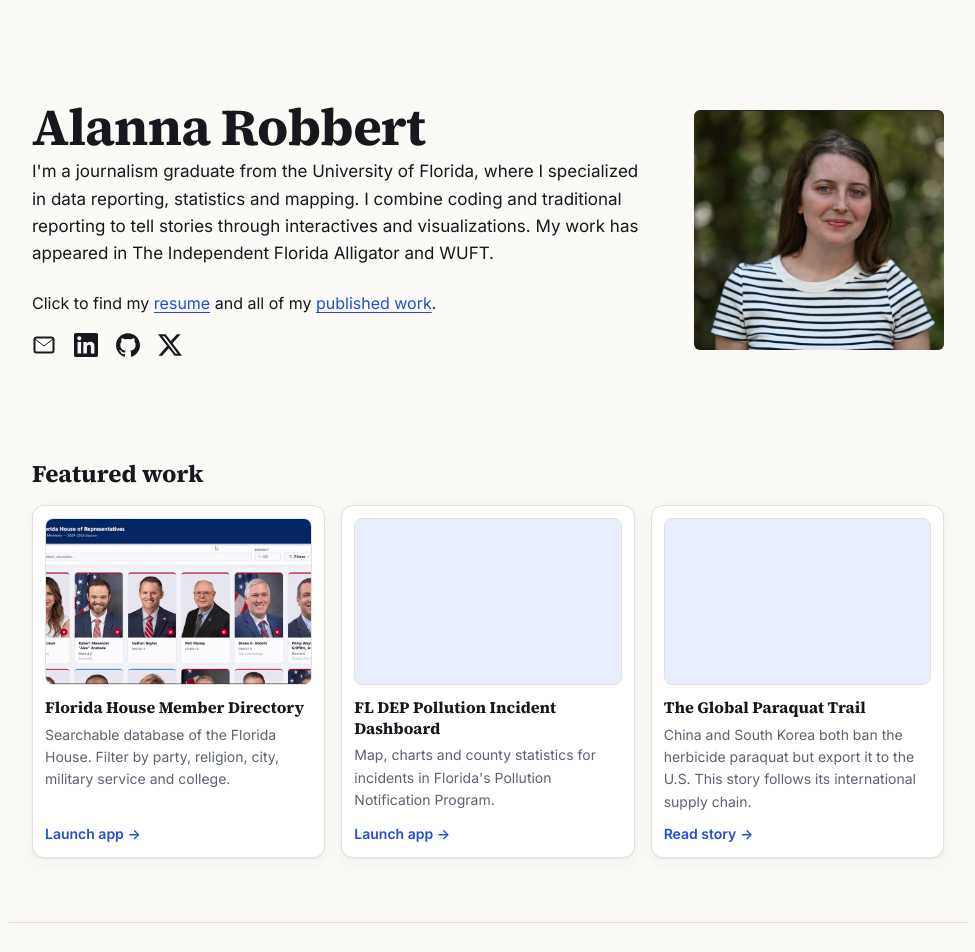
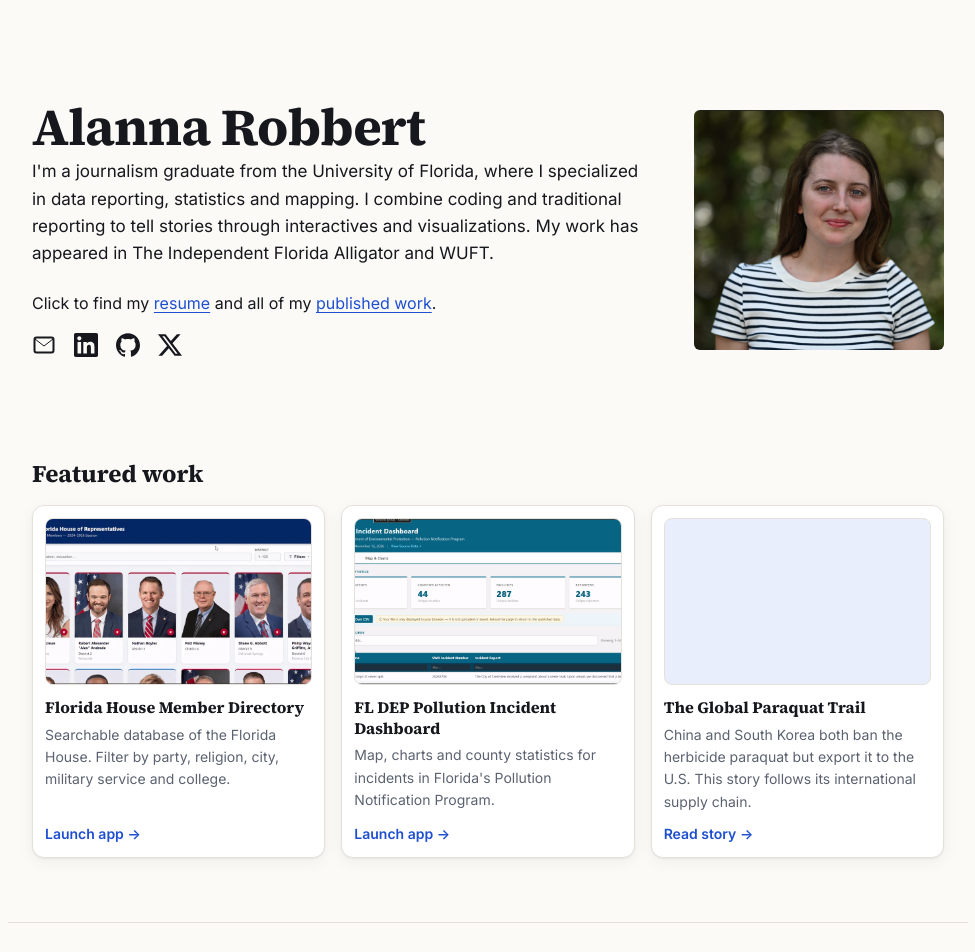
Before and after one commit to alanna-robbert/alanna-robbert.github.io, a React (Create React App) app in the folder my-react-app/: page /#/ in a window 1280 px wide. Shown: the top 952 px of the page, without its empty margins (152-1127 px from the left). Built offline with nearby package versions, Linux system fonts and the light colour scheme.

Commit message:
Update GIF for Florida DEP incidents  app

```diff
--- a/my-react-app/src/pages/Home.js
+++ b/my-react-app/src/pages/Home.js
@@ -6,10 +6,33 @@ import Footer from '../components/Footer';
 // Files in public/ are served as-is. PUBLIC_URL makes the path work wherever the site is hosted.
 const ASSETS = process.env.PUBLIC_URL + '/assets';
 
-function Home() {
-  // The demo GIF only plays while the card is hovered (or focused by keyboard).
+// A featured-work card. If it has a GIF, the GIF only plays while the card is
+// hovered (or focused by keyboard); otherwise the still image is shown.
+function ProjectCard({ href, still, gif, alt, title, cta, children }) {
   const [playing, setPlaying] = useState(false);
 
+  return (
+    <a
+      className="project-card"
+      href={href}
+      target="_blank"
+      rel="noopener noreferrer"
+      onMouseEnter={() => setPlaying(true)}
+      onMouseLeave={() => setPlaying(false)}
+      onFocus={() => setPlaying(true)}
+      onBlur={() => setPlaying(false)}
+    >
+      <div className="project-media">
+        {still && <img src={playing ? gif : still} alt={alt} loading="lazy" />}
+      </div>
+      <h3>{title}</h3>
+      <p>{children}</p>
+      <span className="project-cta">{cta}</span>
+    </a>
+  );
+}
+
+function Home() {
   return (
     <>
       <header className="intro wrap">
@@ -41,51 +64,35 @@ function Home() {
       <section className="featured wrap">
         <h2>Featured work</h2>
         <div className="project-grid">
-          <a
-            className="project-card"
-            onMouseEnter={() => setPlaying(true)}
-            onMouseLeave={() => setPlaying(false)}
-            onFocus={() => setPlaying(true)}
-            onBlur={() => setPlaying(false)}
+          <ProjectCard
             href="https://alanna-robbert.github.io/FL-house-reps-directory/"
-            target="_blank"
-            rel="noopener noreferrer"
+            still={`${ASSETS}/house-directory-preview.png`}
+            gif={`${ASSETS}/house-directory-demo.gif`}
+            alt="Screen recording of the Florida House member directory"
+            title="Florida House Member Directory"
+            cta="Launch app →"
           >
-            <div className="project-media">
-              <img
-                src={`${ASSETS}/house-directory-${playing ? 'demo.gif' : 'preview.png'}`}
-                alt="Screen recording of the Florida House member directory"
-                loading="lazy"
-              />
-            </div>
-            <h3>Florida House Member Directory</h3>
-            <p>Searchable database of the Florida House. Filter by party, religion, city, military service and college.</p>
-            <span className="project-cta">Launch app →</span>
-          </a>
+            Searchable database of the Florida House. Filter by party, religion, city, military service and college.
+          </ProjectCard>
 
-          <a
-            className="project-card"
+          <ProjectCard
             href="https://alanna-robbert.github.io/FDEP-pollution-incident-dashboard/"
-            target="_blank"
-            rel="noopener noreferrer"
+            still={`${ASSETS}/pollution-dashboard-preview.png`}
+            gif={`${ASSETS}/pollution-dashboard-demo.gif`}
+            alt="Screen recording of the FL DEP pollution incident dashboard"
+            title="FL DEP Pollution Incident Dashboard"
+            cta="Launch app →"
           >
-            <div className="project-media"></div>
-            <h3>FL DEP Pollution Incident Dashboard</h3>
-            <p>Map, charts and county statistics for incidents in Florida's Pollution Notification Program.</p>
-            <span className="project-cta">Launch app →</span>
-          </a>
+            Map, charts and county statistics for incidents in Florida's Pollution Notification Program.
+          </ProjectCard>
 
-          <a
-            className="project-card"
+          <ProjectCard
             href="https://www.wuft.org/2026-04-29/the-global-paraquat-trail"
-            target="_blank"
-            rel="noopener noreferrer"
+            title="The Global Paraquat Trail"
+            cta="Read story →"
           >
-            <div className="project-media"></div>
-            <h3>The Global Paraquat Trail</h3>
-            <p>China and South Korea both ban the herbicide paraquat but export it to the U.S. This story follows its international supply chain.</p>
-            <span className="project-cta">Read story →</span>
-          </a>
+            China and South Korea both ban the herbicide paraquat but export it to the U.S. This story follows its international supply chain.
+          </ProjectCard>
         </div>
       </section>
 
```
Also changed, not shown: my-react-app/public/assets/pollution-dashboard-preview.png (added), 1 other file (tests, documents, lock files or other folders).
